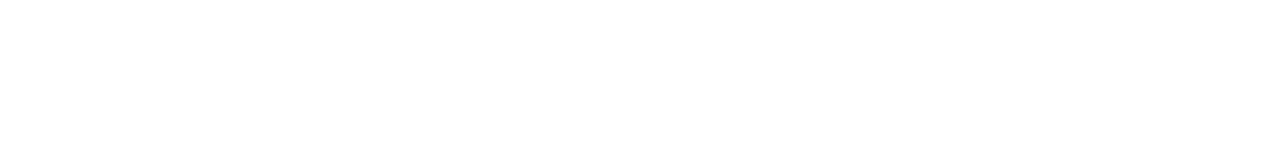
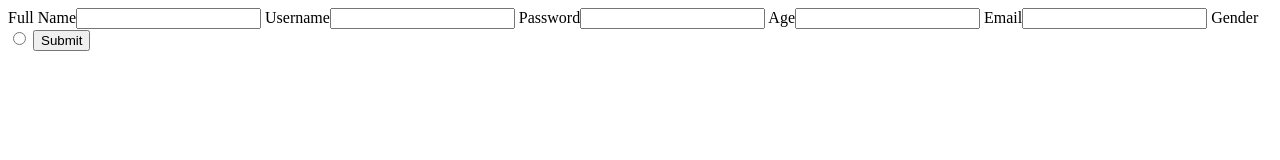
Before and after one commit to talivneh/workshop-1, a plain HTML site: page index.html in a window 1280 px wide. Drawn offline with Linux system fonts and the light colour scheme.

Commit message:
feat(form): created clean form

```diff
--- a/index.html
+++ b/index.html
@@ -1,5 +1,20 @@
 <!DOCTYPE html>
 <html>
-    <head></head>
-    <body></body>
+    <head>
+        <link rel="stylesheet" href="style.css" />
+        <title>Workshop No. 1 - Tal Livneh</title>
+    </head>
+    <body>
+        <main>
+        <form>
+            <label>Full Name</label><input type="text" />
+            <label>Username</label><input type="text" />
+            <label>Password</label><input type="password" />
+            <label>Age</label><input type="number" />
+            <label>Email</label><input type="email" />
+            <label>Gender</label><input type="radio"/>
+            <button type="submit">Submit</button>
+        </form>
+         </main>
+    </body>
 </html>
--- /dev/null
+++ b/style.css
@@ -0,0 +1,3 @@
+*{
+    box-sizing: border-box;
+}
```
